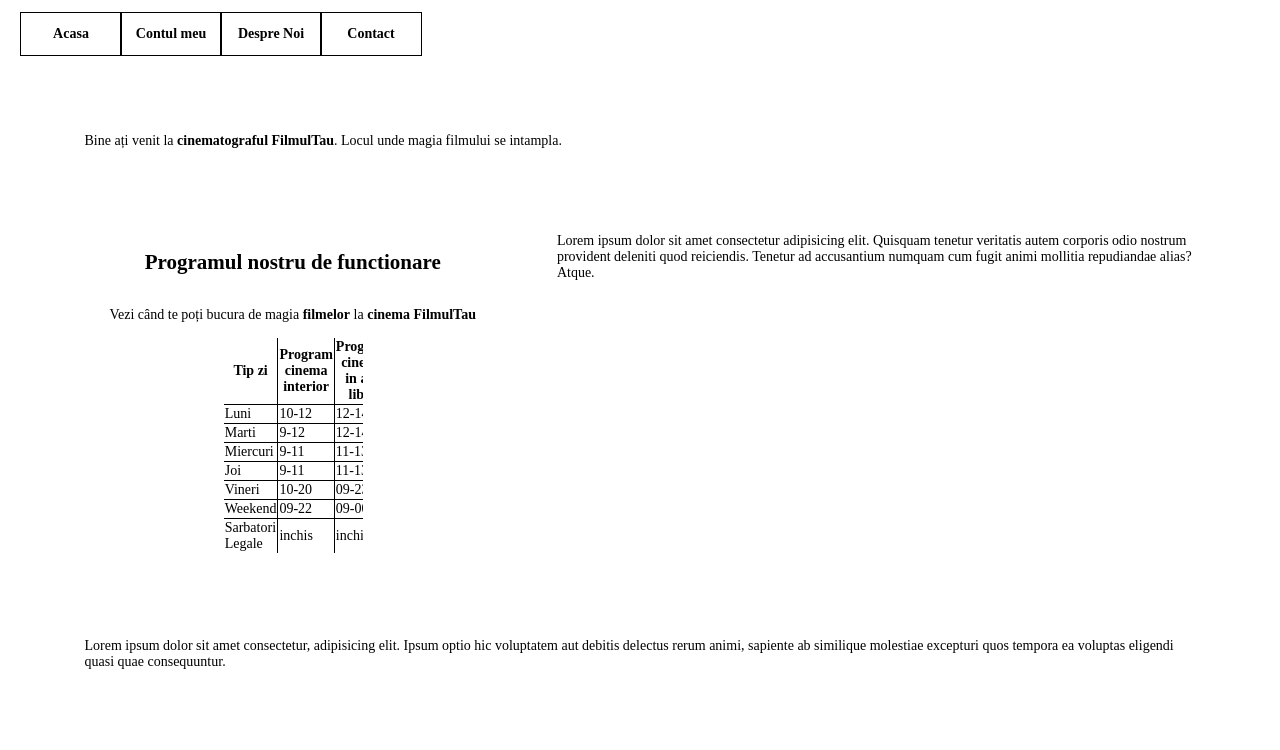
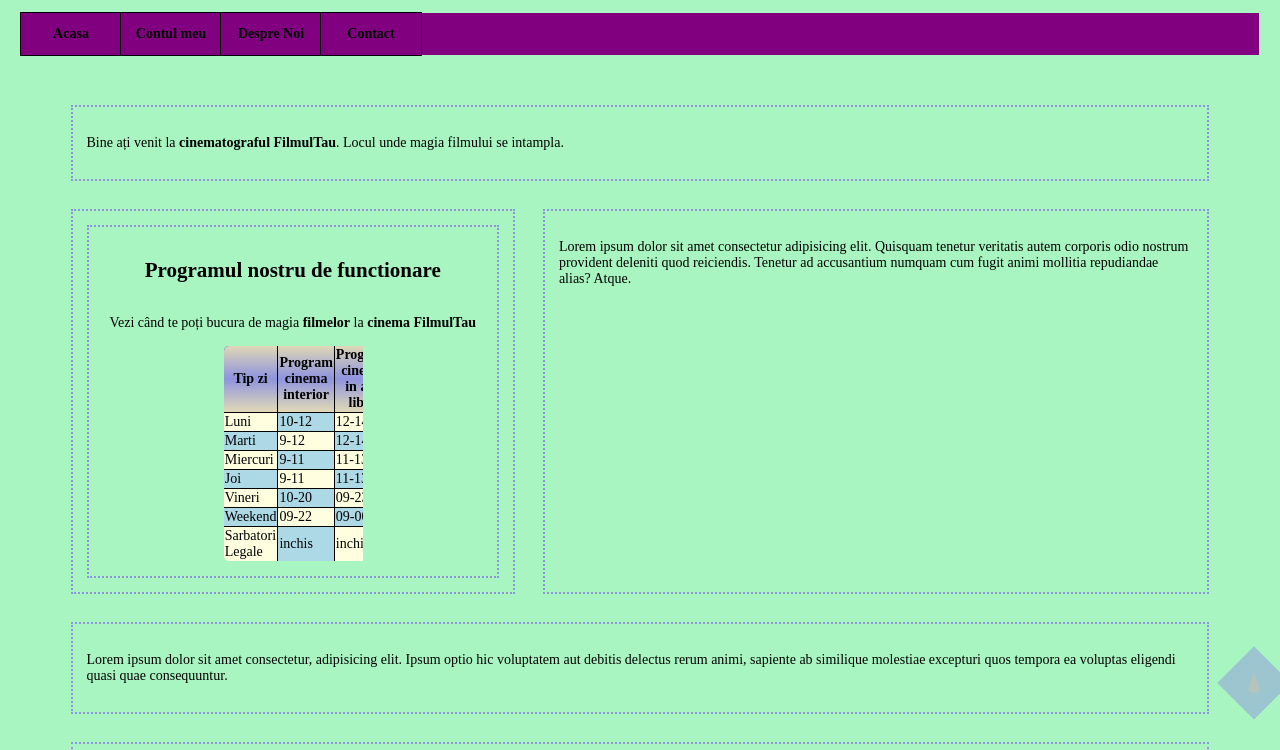
Before and after one commit to IonutAnghelina/FilmulTau.ro, a website: page index.html in a window 1280 px wide. Shown: the part 91-841 px from the top of the page. Drawn offline with Linux system fonts and the light colour scheme; files whose address does not match are found by name.

Commit message:
Add files via upload

```diff
--- a/index.html
+++ b/index.html
@@ -27,12 +27,12 @@
 	<link href="./css/index.css" rel="stylesheet" type="text/css" />
 	<link rel="shortcut icon" type="image/x-icon" href="./favicon.ico" />
 	<link href="https://fonts.googleapis.com/css2?family=Dancing+Script:wght@600&display=swap" rel="stylesheet">
-
+	<link rel="stylesheet" href="./css/colorScheme.css">
 	<link rel="stylesheet" href="./css/index-1400.css" type="text/css" media="screen and (max-width:1400px)" />
 	<link rel="stylesheet" href="./css/index-600.css" type="text/css" media="screen and (max-width:600px)" />
 	<link rel="stylesheet" href="./css/nav.css">
 	<link rel="stylesheet" href="./css/nav-mic.css" type="text/css" media="screen and (max-width:600px)" />
-
+	<link rel="stylesheet" href="./css/hrStyling.css">
 </head>
 
 
```
